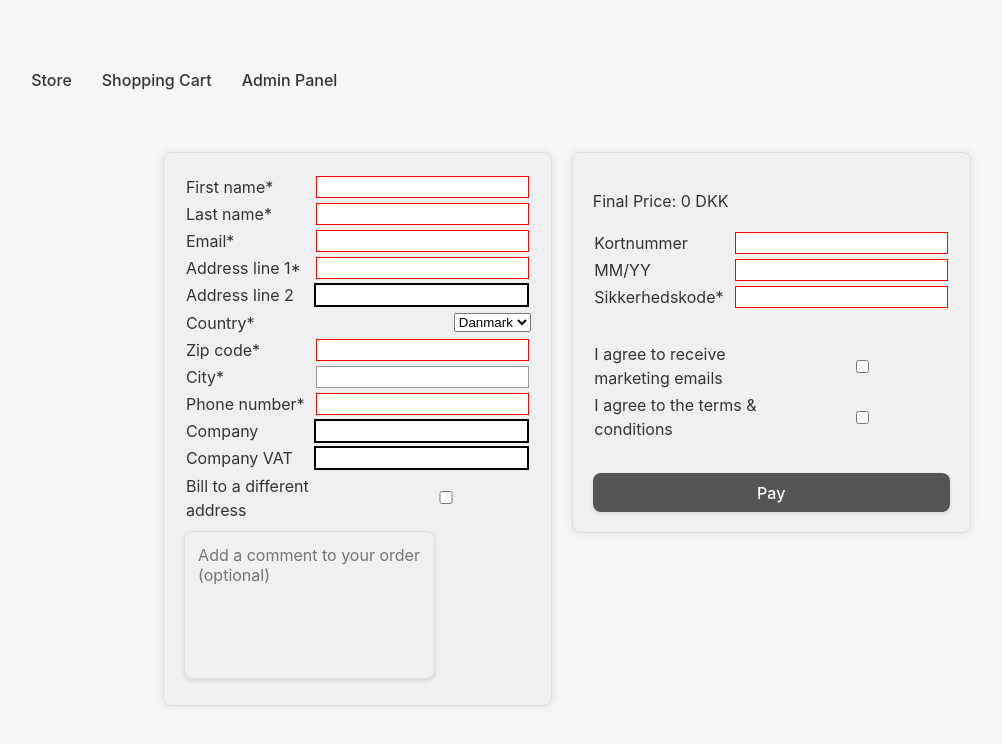
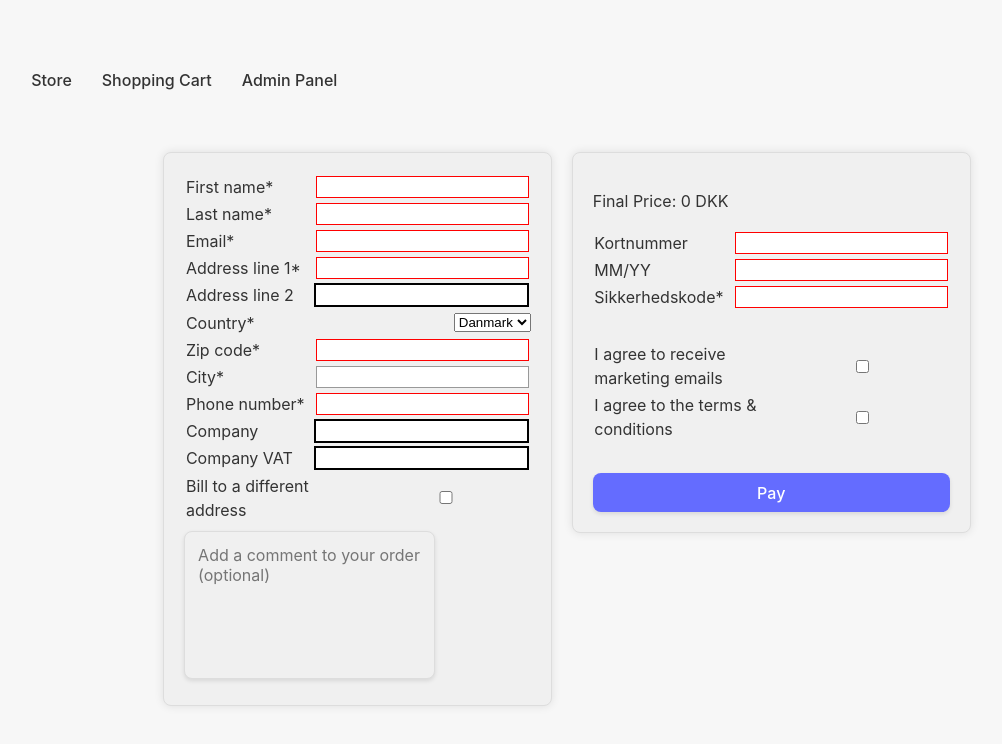
Before and after one commit to SiGoldbach/FrontendWebShop9, a React (Vite) app: page /checkout in a window 1280 px wide. Shown: the top 744 px of the page, without its empty margins (73-1075 px from the left). Built offline with nearby package versions, Linux system fonts and the light colour scheme; no server answers.

Commit message:
Stopped forms from submitting on click

```diff
--- a/src/Pages/checkoutPage.tsx
+++ b/src/Pages/checkoutPage.tsx
@@ -174,11 +174,12 @@ export function CheckoutPage() {
             setLoading(false)
             //Warning at the top: Order failed
         })
+        console.log("submitted")
     }
 
 
     return <div className="formsContainer">
-      <form className="forms" id='forms'>
+      <form className="forms" id='forms' >
         <div className="addressFormsContainer">
           <ul>
             <li>
@@ -284,7 +285,12 @@ export function CheckoutPage() {
               </li>
             </div>
           </ul>
-          <button className="checkoutButton" id="checkoutButton" onClick={onSubmitClick} disabled>
+          <button className="checkoutButton" id="checkoutButton"
+                  onClick={(e) => {
+              e.preventDefault(); // Prevent default form submission behavior
+              onSubmitClick();
+              console.log("hi")
+          }} >
             Pay
           <div className="loader" id="loader"></div>
           </button>
```
